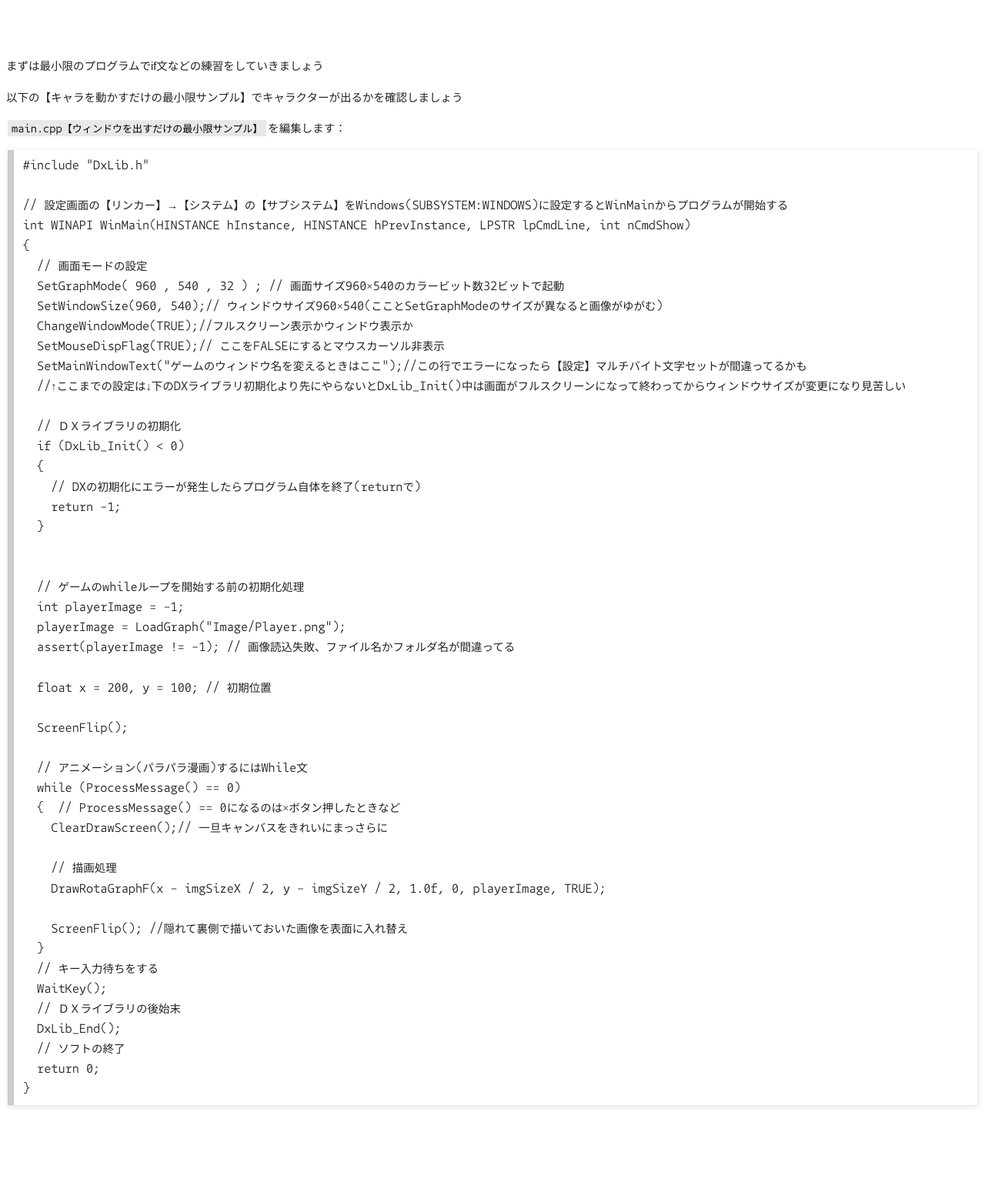
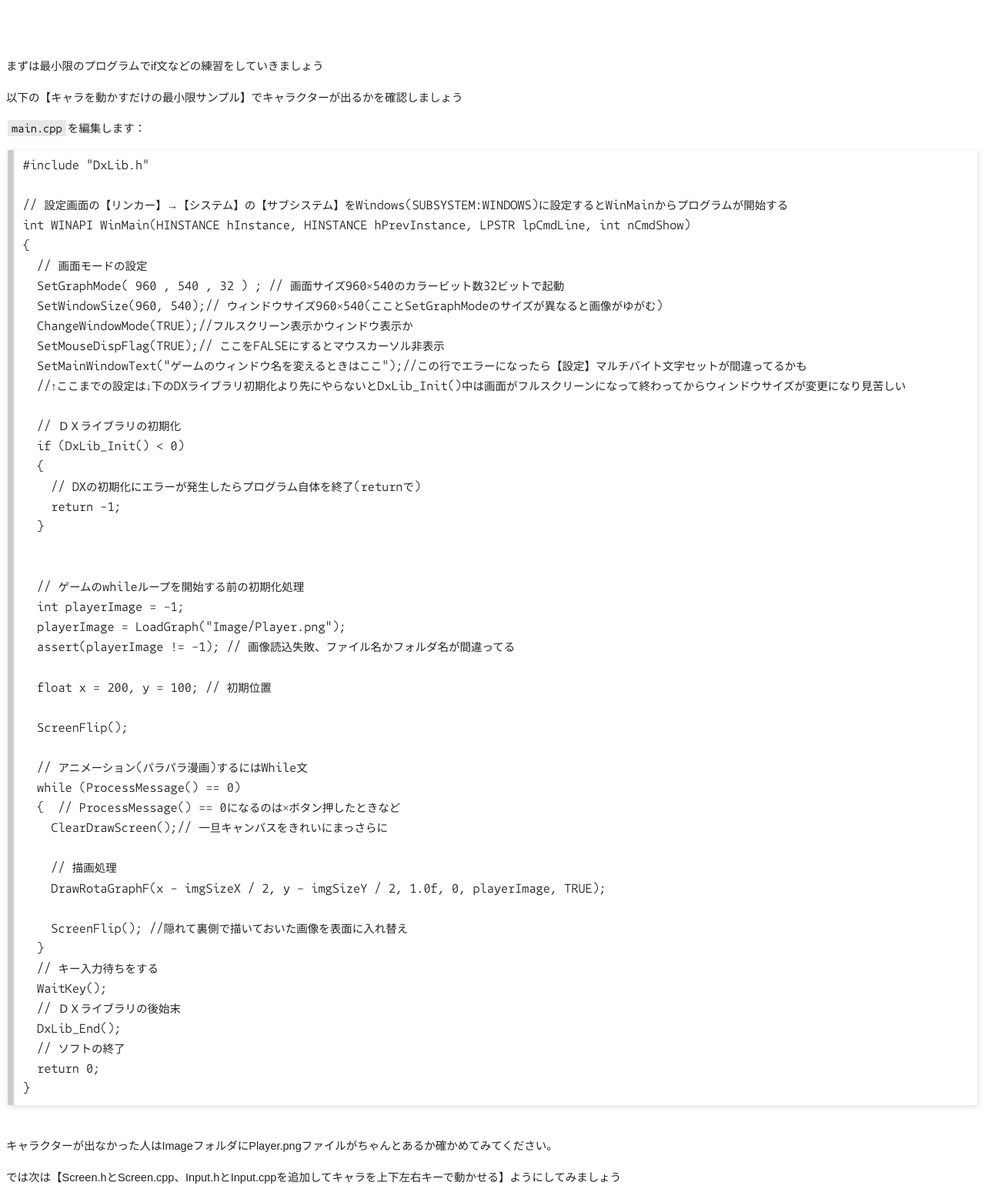
Before and after one commit to yonezawashin/yonezawashin.github.io-2020c, a plain HTML site: page practice.html in a window 1280 px wide. Shown: the part 143-1701 px from the top of the page at 77% size. Before the commit the page ends 1593 px from the top, so only its background shows below. Drawn offline with Linux system fonts and the light colour scheme.

Commit message:
Update practice.html

```diff
--- a/practice.html
+++ b/practice.html
@@ -13,7 +13,7 @@
     <br>
     まずは最小限のプログラムでif文などの練習をしていきましょう<br>
     <p>以下の【キャラを動かすだけの最小限サンプル】でキャラクターが出るかを確認しましょう</p>
-    <p><code>main.cpp【ウィンドウを出すだけの最小限サンプル】</code>を編集します：</p>
+    <p><code>main.cpp</code>を編集します：</p>
     <p class="source">#include "DxLib.h"<br>
       <br>
       // 設定画面の【リンカー】→【システム】の【サブシステム】をWindows(SUBSYSTEM:WINDOWS)に設定するとWinMainからプログラムが開始する<br>
@@ -62,6 +62,9 @@
       &nbsp;&nbsp;// ソフトの終了<br>
       &nbsp;&nbsp;return 0;<br>
       }</p>
+    <br>
+    キャラクターが出なかった人はImageフォルダにPlayer.pngファイルがちゃんとあるか確かめてみてください。<br>
+    <p>では次は【Screen.hとScreen.cpp、Input.hとInput.cppを追加してキャラを上下左右キーで動かせる】ようにしてみましょう</p>
 
   </body>
 </html>
```
